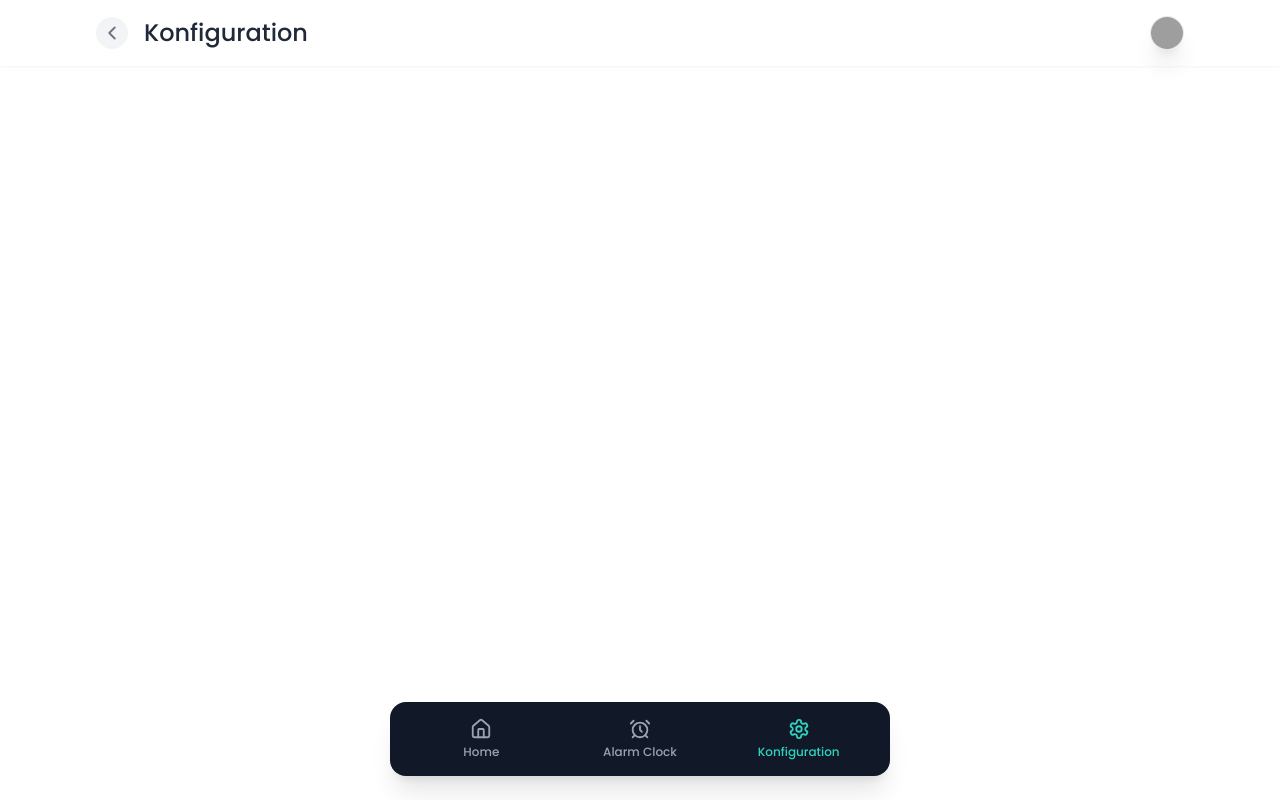
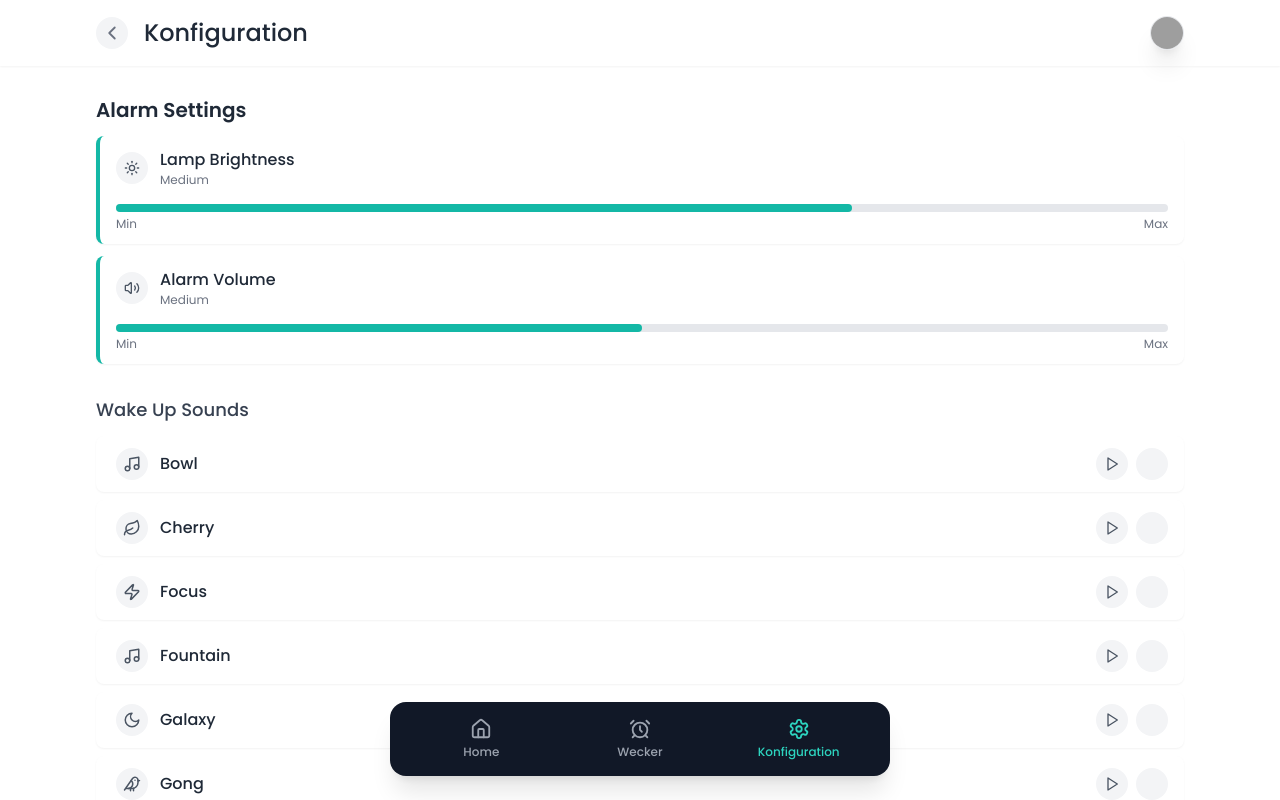
Before and after one commit to mathisarends/Jarvis-MKIII, a React (Vite) app in the folder frontend/: page /config in a window 1280 px wide. Shown: the top 800 px of the page. Built offline with nearby package versions, Linux system fonts and the light colour scheme; grey boxes are pictures that could not be loaded; a web font is replaced by a local one.

Commit message:
Finish config page

```diff
--- a/frontend/src/components/SleepScheduleItem.tsx
+++ b/frontend/src/components/SleepScheduleItem.tsx
@@ -1,5 +1,6 @@
 import React, { useState, useEffect } from "react";
 import { CloudMoon, Bell } from "lucide-react";
+import CircleIconButton from "./CircleIconButton";
 
 interface SleepScheduleItemProps {
   time: string;
--- /dev/null
+++ b/frontend/src/components/Slider.tsx
@@ -0,0 +1,92 @@
+import React, { useState } from "react";
+import { Volume2, Sun } from "lucide-react";
+
+interface SliderProps {
+  value: number;
+  onChange: (value: number) => void;
+  min?: number;
+  max?: number;
+  step?: number;
+  icon: React.ReactNode;
+  label: string;
+  valueLabel?: string;
+}
+
+const Slider: React.FC<SliderProps> = ({ value, onChange, min = 0, max = 100, step = 1, icon, label, valueLabel }) => {
+  const percentage = ((value - min) / (max - min)) * 100;
+
+  return (
+    <div className="bg-white rounded-lg shadow-sm border-l-4 border-l-teal-500 overflow-hidden">
+      <div className="px-4 py-3">
+        <div className="flex items-center justify-between mb-2">
+          <div className="flex items-center gap-3">
+            <div className="w-8 h-8 rounded-full flex items-center justify-center bg-gray-100">{icon}</div>
+            <div>
+              <div className="font-medium text-gray-800">{label}</div>
+              <div className="text-xs text-gray-500">{valueLabel || `${value}%`}</div>
+            </div>
+          </div>
+        </div>
+
+        <div className="mt-4">
+          <div className="relative w-full h-2 bg-gray-200 rounded-full">
+            <div
+              className="absolute top-0 left-0 h-full bg-teal-500 rounded-full"
+              style={{ width: `${percentage}%` }}
+            ></div>
+            <input
+              type="range"
+              min={min}
+              max={max}
+              step={step}
+              value={value}
+              onChange={(e) => onChange(Number(e.target.value))}
+              className="absolute top-0 left-0 w-full h-full opacity-0 cursor-pointer"
+            />
+          </div>
+          <div className="flex justify-between mt-1 text-xs text-gray-500">
+            <span>Min</span>
+            <span>Max</span>
+          </div>
+        </div>
+      </div>
+    </div>
+  );
+};
+
+// Brightness Slider Component
+export const BrightnessSlider: React.FC = () => {
+  const [brightness, setBrightness] = useState(70); // Default 70%
+
+  return (
+    <Slider
+      value={brightness}
+      onChange={setBrightness}
+      icon={<Sun className="w-4 h-4 text-gray-600" />}
+      label="Lamp Brightness"
+      valueLabel={brightness > 80 ? "Bright" : brightness > 40 ? "Medium" : "Dim"}
+    />
+  );
+};
+
+// Volume Slider Component
+export const VolumeSlider: React.FC = () => {
+  const [volume, setVolume] = useState(50); // Default 50%
+
+  const getVolumeLabel = (vol: number) => {
+    if (vol === 0) return "Mute";
+    if (vol < 30) return "Quiet";
+    if (vol < 70) return "Medium";
+    return "Loud";
+  };
+
+  return (
+    <Slider
+      value={volume}
+      onChange={setVolume}
+      icon={<Volume2 className="w-4 h-4 text-gray-600" />}
+      label="Alarm Volume"
+      valueLabel={getVolumeLabel(volume)}
+    />
+  );
+};
--- /dev/null
+++ b/frontend/src/components/SoundSelector.tsx
@@ -0,0 +1,146 @@
+import React, { useState, useRef } from "react";
+import {
+  Play,
+  Pause,
+  Check,
+  Music,
+  Wind,
+  Waves,
+  Bird,
+  Sunrise,
+  Cloud,
+  Leaf,
+  Bell,
+  Sun,
+  Moon,
+  Zap,
+  Clock,
+} from "lucide-react";
+
+interface SoundOptionProps {
+  soundName: string;
+  soundFile: string;
+  isSelected: boolean;
+  onSelect: () => void;
+  category: "wake-up" | "get-up";
+}
+
+const SoundOption: React.FC<SoundOptionProps> = ({ soundName, soundFile, isSelected, onSelect, category }) => {
+  const [isPlaying, setIsPlaying] = useState(false);
+  const audioRef = useRef<HTMLAudioElement | null>(null);
+
+  // Get the display name from the file name
+  const getDisplayName = () => {
+    const baseName = soundName.replace(`${category}-`, "").replace(".mp3", "");
+    return baseName
+      .split("-")
+      .map((word) => word.charAt(0).toUpperCase() + word.slice(1))
+      .join(" ");
+  };
+
+  // Get the appropriate icon based on the sound name
+  const getIcon = () => {
+    const name = soundName.toLowerCase();
+
+    // Map sound names to appropriate icons
+    if (name.includes("blossom") || name.includes("cherry")) return <Leaf size={18} />;
+    if (name.includes("retreat")) return <Sun size={18} />;
+    if (name.includes("wave")) return <Waves size={18} />;
+    if (name.includes("wisdom") || name.includes("temple")) return <Bell size={18} />;
+    if (name.includes("time") || name.includes("clock")) return <Clock size={18} />;
+    if (name.includes("aurora") || name.includes("galaxy")) return <Moon size={18} />;
+    if (name.includes("shimmer")) return <Sunrise size={18} />;
+    if (name.includes("forest") || name.includes("jungle")) return <Wind size={18} />;
+    if (name.includes("paradise") || name.includes("serene")) return <Cloud size={18} />;
+    if (name.includes("bird") || name.includes("gong")) return <Bird size={18} />;
+    if (name.includes("train") || name.includes("focus")) return <Zap size={18} />;
+
+    return <Music size={18} />;
+  };
+
+  const togglePlayback = () => {
+    if (!audioRef.current) {
+      audioRef.current = new Audio(soundFile);
+      audioRef.current.onended = () => setIsPlaying(false);
+    }
+
+    if (isPlaying) {
+      audioRef.current.pause();
+      setIsPlaying(false);
+    } else {
+      // Stop any other playing audio (would need to implement a global audio context for this)
+      audioRef.current.play();
+      setIsPlaying(true);
+    }
+  };
+
+  return (
+    <div
+      className={`
+      bg-white rounded-lg shadow-sm overflow-hidden
+      border-l-4 ${isSelected ? "border-l-teal-500" : "border-l-transparent"}
+      transition-all duration-200
+      ${isSelected ? "shadow-md" : "shadow-sm"}
+    `}
+    >
+      <div className="flex items-center justify-between px-4 py-3">
+        <div className="flex items-center gap-3">
+          <div className="w-8 h-8 rounded-full flex items-center justify-center bg-gray-100 text-gray-600">
+            {getIcon()}
+          </div>
+          <span className="font-medium text-gray-800">{getDisplayName()}</span>
+        </div>
+
+        <div className="flex items-center gap-2">
+          {/* Play/Pause button */}
+          <button
+            onClick={togglePlayback}
+            className="w-8 h-8 flex items-center justify-center rounded-full bg-gray-100 text-gray-600 hover:bg-gray-200"
+          >
+            {isPlaying ? <Pause size={16} /> : <Play size={16} />}
+          </button>
+
+          {/* Selection button */}
+          <button
+            onClick={onSelect}
+            className={`
+              w-8 h-8 flex items-center justify-center rounded-full
+              ${isSelected ? "bg-teal-500 text-white" : "bg-gray-100 text-gray-600 hover:bg-gray-200"}
+            `}
+          >
+            {isSelected ? <Check size={16} /> : null}
+          </button>
+        </div>
+      </div>
+    </div>
+  );
+};
+
+// Example usage component with multiple sound options
+export const SoundSelector: React.FC<{
+  category: "wake-up" | "get-up";
+  title: string;
+  sounds: string[];
+  selectedSound: string;
+  onSoundChange: (sound: string) => void;
+}> = ({ category, title, sounds, selectedSound, onSoundChange }) => {
+  return (
+    <div className="mb-6">
+      <h3 className="text-lg font-medium text-gray-700 mb-3">{title}</h3>
+      <div className="space-y-2">
+        {sounds.map((sound) => (
+          <SoundOption
+            key={sound}
+            soundName={sound}
+            soundFile={`/sounds/${category}/${sound}`} // Path to your sound files
+            isSelected={selectedSound === sound}
+            onSelect={() => onSoundChange(sound)}
+            category={category}
+          />
+        ))}
+      </div>
+    </div>
+  );
+};
+
+export default SoundOption;
--- a/frontend/src/config/routeConfig.tsx
+++ b/frontend/src/config/routeConfig.tsx
@@ -24,7 +24,7 @@ export const routes: RouteConfig[] = [
   {
     path: "/alarm",
     element: <AlarmScreen />,
-    title: "Alarm Clock",
+    title: "Wecker",
     showInNavbar: true,
     icon: "alarm-icon",
   },
--- a/frontend/src/features/configScreen.tsx
+++ b/frontend/src/features/configScreen.tsx
@@ -1,7 +1,66 @@
-import React from "react";
+import React, { useState } from "react";
+import { BrightnessSlider, VolumeSlider } from "../components/Slider";
+import { SoundSelector } from "../components/SoundSelector";
 
 const ConfigScreen: React.FC = () => {
-  return <div></div>;
+  // State for selected sounds
+  const [selectedWakeUpSound, setSelectedWakeUpSound] = useState("wake-up-serene.mp3");
+  const [selectedGetUpSound, setSelectedGetUpSound] = useState("get-up-blossom.mp3");
+
+  // Mock sound data (you would likely load this from somewhere)
+  const wakeUpSounds = [
+    "wake-up-bowl.mp3",
+    "wake-up-cherry.mp3",
+    "wake-up-focus.mp3",
+    "wake-up-fountain.mp3",
+    "wake-up-galaxy.mp3",
+    "wake-up-gong.mp3",
+    "wake-up-jungle.mp3",
+    "wake-up-forest.mp3",
+    "wake-up-paradise.mp3",
+    "wake-up-serene.mp3",
+    "wake-up-temple.mp3",
+    "wake-up-train.mp3",
+    "wake-up-waves.mp3",
+  ];
+
+  const getUpSounds = [
+    "get-up-aurora.mp3",
+    "get-up-blossom.mp3",
+    "get-up-retreat.mp3",
+    "get-up-shake.mp3",
+    "get-up-shimmer.mp3",
+    "get-up-time.mp3",
+    "get-up-wisdom.mp3",
+  ];
+
+  return (
+    <div className="flex flex-col gap-0">
+      {/* Sliders */}
+      <div className="space-y-3 mb-8">
+        <h2 className="text-xl font-semibold text-gray-800 mb-2">Alarm Settings</h2>
+        <BrightnessSlider />
+        <VolumeSlider />
+      </div>
+
+      {/* Sound Selectors */}
+      <SoundSelector
+        category="wake-up"
+        title="Wake Up Sounds"
+        sounds={wakeUpSounds}
+        selectedSound={selectedWakeUpSound}
+        onSoundChange={setSelectedWakeUpSound}
+      />
+
+      <SoundSelector
+        category="get-up"
+        title="Get Up Sounds"
+        sounds={getUpSounds}
+        selectedSound={selectedGetUpSound}
+        onSoundChange={setSelectedGetUpSound}
+      />
+    </div>
+  );
 };
 
 export default ConfigScreen;
```
